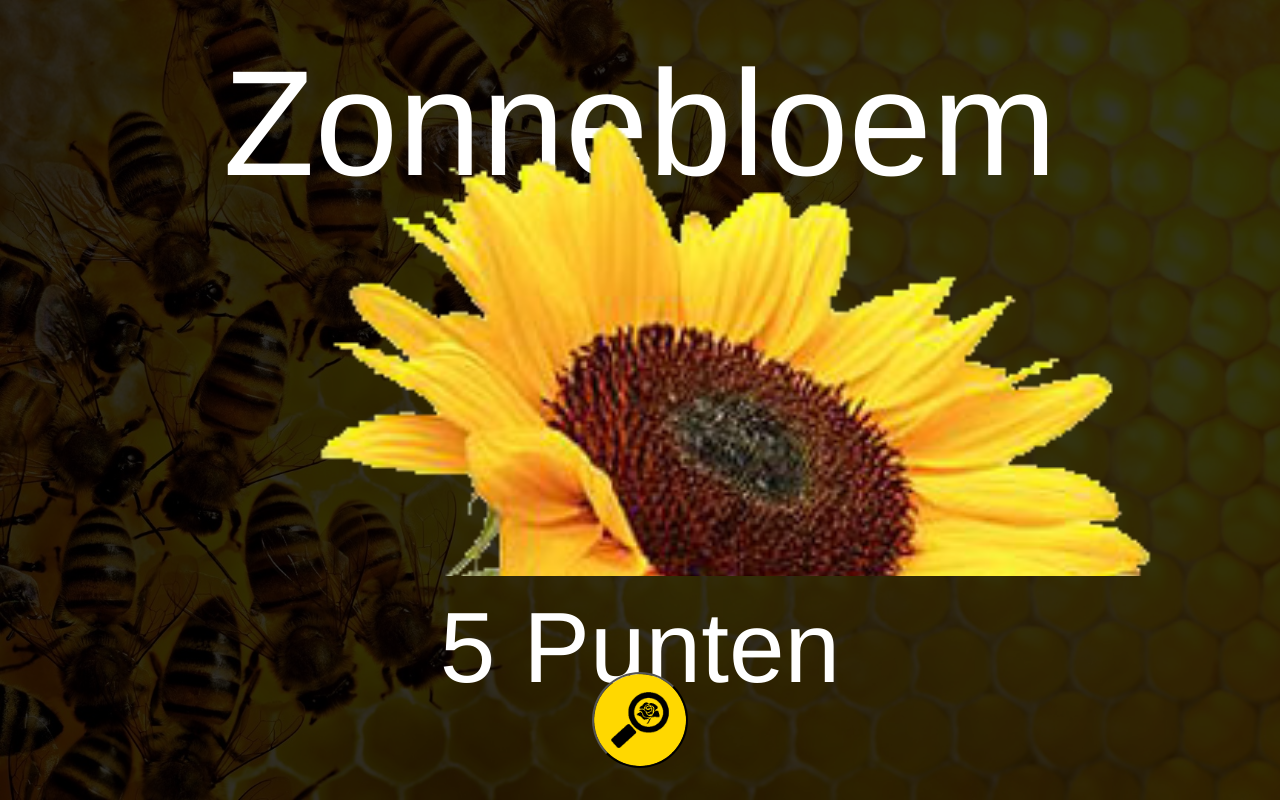
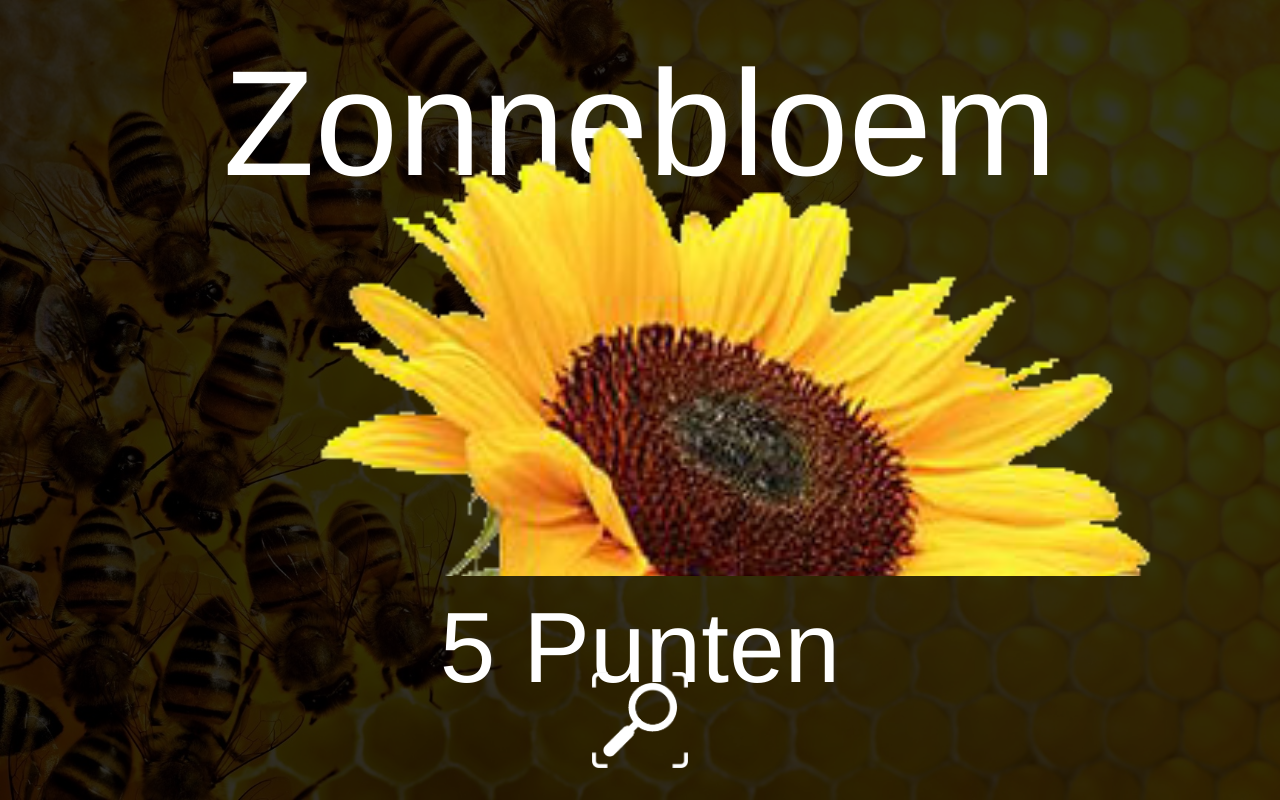
Before and after one commit to 0909758/beeready_score_layout, a PHP site: page / in a window 1280 px wide. Run offline with PHP 8.4, Linux system fonts and the light colour scheme.

Commit message:
changed scan button image

```diff
--- a/css/stylesheet.css
+++ b/css/stylesheet.css
@@ -46,11 +46,14 @@ body{
 }
 
 #scanButton{
-    background: url("../images/glass2.png");
+    background: url("../images/scanButton2.png");
     background-size: cover;
     width: 12vh;
     height: 12vh;
-    border-radius: 50%;
+    border: none;
     margin: 2vh;
     outline: 0;
 }
+
+#scanButton:active{
+}
--- a/index.php
+++ b/index.php
@@ -23,7 +23,6 @@
             <div class="row">
                 <div class="col-xs-4 col-xs-offset-4">
                     <button id="scanButton">
-                        <div id="insideButton"></div>
                     </button>
                 </div>
             </div>
```
Also changed, not shown: images/scanButton1.png (added), images/scanButton2.png (added).
